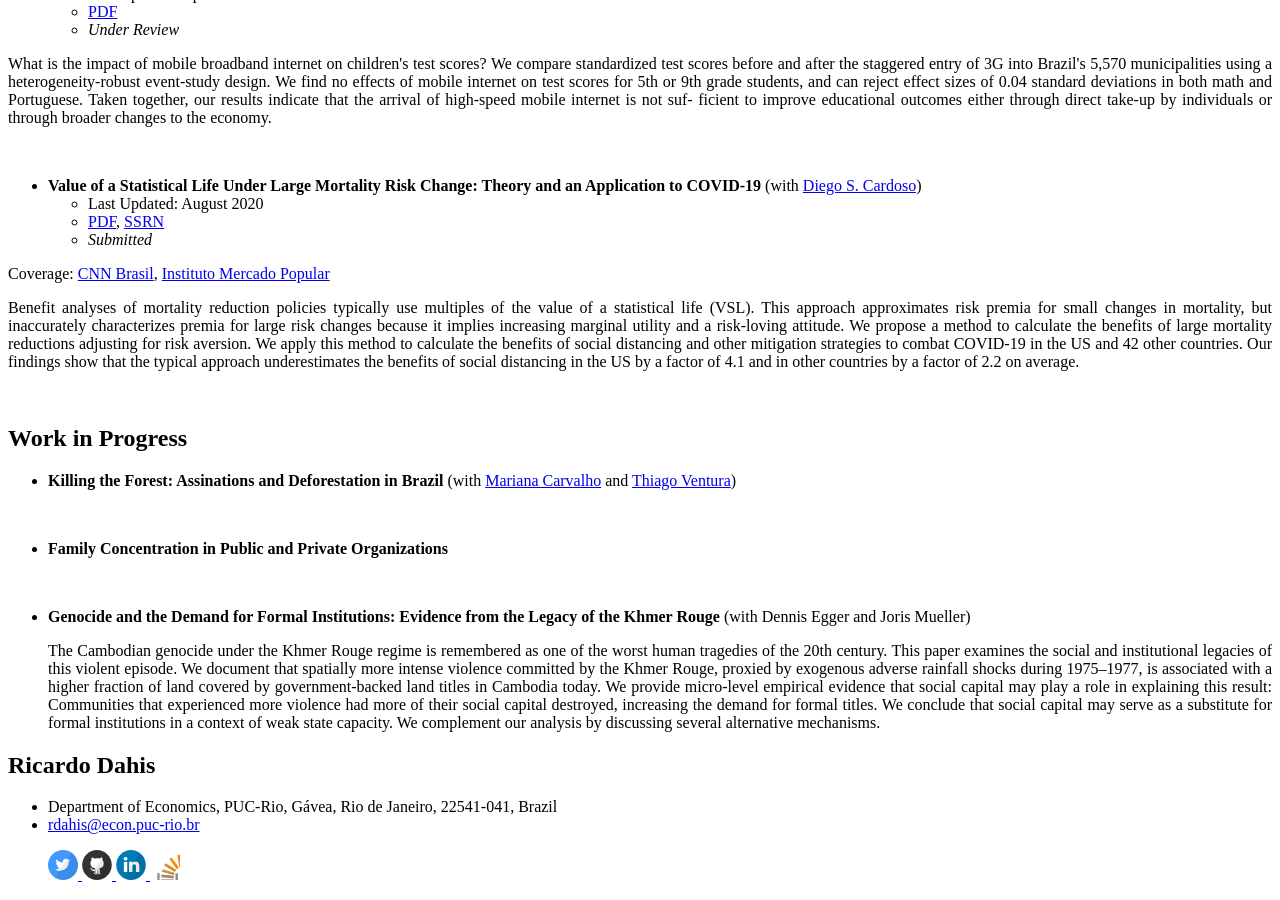
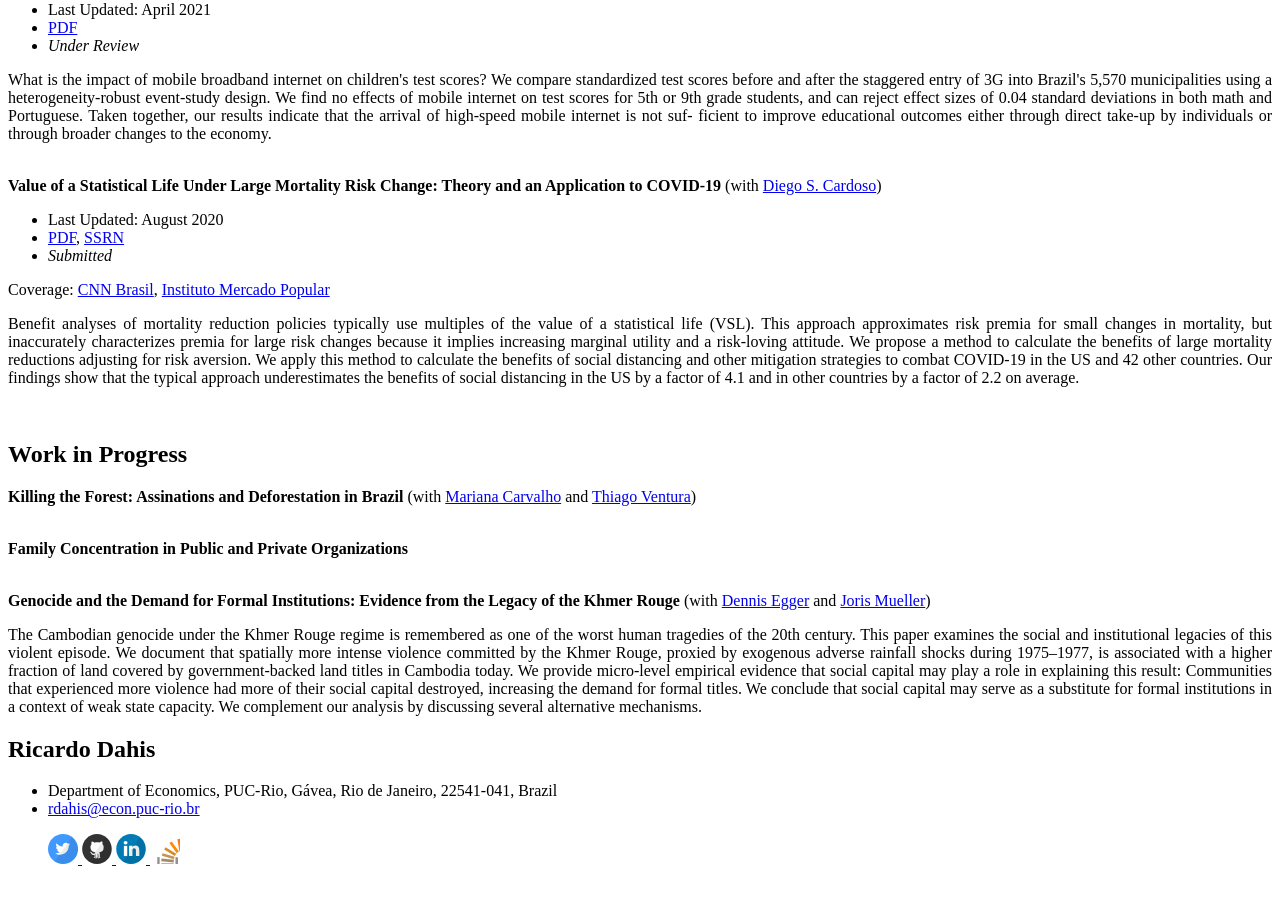
Before and after one commit to rdahis/rdahis.github.io, a Jekyll site: the page built from 1-research.md, in a window 1280 px wide and 900 px high, scrolled down 1106 px. Built offline with Jekyll 4.4.1, drawn with Linux system fonts in a browser that asks for light colours; a script that is not in the unit is left out.

Commit message:
Attempts to fix indentations [2] and adds coauthors' pages.

```diff
--- a/1-research.md
+++ b/1-research.md
@@ -6,25 +6,25 @@
 
 # Working Papers
 
-- **Selecting Top Bureaucrats: Admission Exams and Performance in Brazil** (with [Laura Schiavon](https://www.lauraschiavon.com/){:target="_blank"} and [Thiago Scot](https://sites.google.com/view/thiagoscot/){:target="_blank"})
-    - Last Updated: June 2021
-    - [PDF](/files/papers/DSS_Selecting_Top_Bureaucrats.pdf){:target="_blank"}, [SSRN](https://ssrn.com/abstract=3584725){:target="_blank"}
-    - **R&R Review of Economics and Statistics**
+**Selecting Top Bureaucrats: Admission Exams and Performance in Brazil** (with [Laura Schiavon](https://www.lauraschiavon.com/){:target="_blank"} and [Thiago Scot](https://sites.google.com/view/thiagoscot/){:target="_blank"})
+  - Last Updated: June 2021
+  - [PDF](/files/papers/DSS_Selecting_Top_Bureaucrats.pdf){:target="_blank"}, [SSRN](https://ssrn.com/abstract=3584725){:target="_blank"}
+  - **R&R Review of Economics and Statistics**
 
 <p style="text-align: justify;"> In the absence of strong incentives, public service delivery crucially depends on bureaucrat selection. Despite wide adoption by governments, it is unclear whether civil service examinations reliably select for job performance. We investigate this question focusing on state judges in Brazil. Exploring monthly data on judicial output and cross-court movement, we estimate that judges account for at least 23% of the observed variation in number of cases disposed. With novel data on admission examinations, we show that judges with higher grades perform better than lower-ranked peers. Our results suggest competitive examinations can be an effective way to screen candidates. </p>
 
 <br>
-- **Cutting Special Interests by the Roots: Evidence from the Brazilian Amazon** (with [Arthur Bragança](https://arthurbraganca.com/){:target="_blank"})
-    - Last Updated: July 2021
-    - [PDF](/files/papers/Braganca and Dahis (2021) Cutting Special Interests by the Roots.pdf){:target="_blank"}
-    - **R&R Journal of Public Economics**
+**Cutting Special Interests by the Roots: Evidence from the Brazilian Amazon** (with [Arthur Bragança](https://arthurbraganca.com/){:target="_blank"})
+  - Last Updated: July 2021
+  - [PDF](/files/papers/Braganca and Dahis (2021) Cutting Special Interests by the Roots.pdf){:target="_blank"}
+  - **R&R Journal of Public Economics**
 
 <p style="text-align: justify;"> Government policies may impact economic outcomes directly but also indirectly through effects on political equilibria. This paper examines the effects of the PPCDAm – a centralized environmental policy that synced real-time satellite deforestation data with enforcement on the ground – on the behavior and electoral outcomes of a powerful special-interest group operating in the Brazilian Amazon: farmers. Exploiting close elections, we document that municipalities governed by farmer mayors had higher deforestation rates and CO2e emissions, earmarked more resources to agriculture, and experienced more land-related conflict before, but not after, the PPCDAm was implemented. Any electoral advantage these mayors had before the policy also disappears with the introduction of the PPCDAm. Our findings are consistent with a political agency model where candidates use their occupation to signal commitment to deforestation. </p>
 
 <br>
-- **Development via Administrative Redistricting: Evidence from Brazil** (with [Christiane Szerman](https://sites.google.com/view/cszerman/){:target="_blank"})
-    - Last Updated: May 2021
-    - [PDF](/files/papers/Dahis and Szerman (2021) Development via Administrative Redistricting.pdf){:target="_blank"}
+**Development via Administrative Redistricting: Evidence from Brazil** (with [Christiane Szerman](https://sites.google.com/view/cszerman/){:target="_blank"})
+  - Last Updated: May 2021
+  - [PDF](/files/papers/Dahis and Szerman (2021) Development via Administrative Redistricting.pdf){:target="_blank"}
 
  Recipient of the _Susan Schmidt Bies Prize for Doctoral Student Research on Economics and Public Policy, 2018_
 
@@ -33,28 +33,28 @@
 <p style="text-align: justify;"> We exploit a large redistricting episode in Brazil to examine if, and how, administrative unit splits impact local development. Using a rich panel of administrative and spatial data, we first document that requests to split are more likely to be initiated by poor and rural districts. Employing a difference-in-differences strategy with areas whose requests to split were never approved serving as a control group, we find that splitting leads to an expansion of the public sector, some improvements in public service delivery and children's education attainment, but no impacts on the private sector. Meanwhile, outcomes are unaffected in parent municipalities. Results are consistent with adaptations of policy to local preferences. Our results inform the equity-efficiency trade-off embedded in decentralization reforms worldwide. </p>
 
 <br>
-- **Changing Racial Identity in the United States, 1880-1940** (with [Emily Nix](https://sites.google.com/site/emilyenix/){:target="_blank"} and [Nancy Qian](https://www.kellogg.northwestern.edu/faculty/qian/){:target="_blank"})
-    - Last Updated: June 2020
-    - [PDF](/files/papers/DNQ_2020_0608_FINAL.pdf){:target="_blank"}, [NBER Working Paper w26465](https://www.nber.org/papers/w26465){:target="_blank"}
-    - _Under review_
+**Changing Racial Identity in the United States, 1880-1940** (with [Emily Nix](https://sites.google.com/site/emilyenix/){:target="_blank"} and [Nancy Qian](https://www.kellogg.northwestern.edu/faculty/qian/){:target="_blank"})
+  - Last Updated: June 2020
+  - [PDF](/files/papers/DNQ_2020_0608_FINAL.pdf){:target="_blank"}, [NBER Working Paper w26465](https://www.nber.org/papers/w26465){:target="_blank"}
+  - _Under review_
 
 Coverage: [The Weeds (40:45)](https://open.spotify.com/episode/0QluGZdvuc5lFtt2ygnEtC?si=gSSl7uggTbqXu-LU3YvRSQ){:target="_blank"}, [Kellogg Insight](https://insight.kellogg.northwestern.edu/article/jim-crow-era-discrimination-violence-black-men-passed-white){:target="_blank"}
 
 <p style="text-align: justify;"> This paper documents that a large number of African American men experienced a change in racial identity to white during 1880 to 1940, while analogous changes were negligible for other races. We provide descriptive evidence that is consistent with the conventional wisdom that “passing” for white was a response to severe discrimination, and came at great personal cost. The findings suggest that contrary to traditional economic thinking, racial identity is neither entirely exogenous nor fixed over the lifetime, and responds to incentives. </p>
 
 <br>
-- **The Impact of 3G Mobile Internet on Educational Outcomes in Brazil** (with [Pedro Bessone](http://economics.mit.edu/grad/bessone.tepedino) and Lisa Ho)
-    - Last Updated: April 2021
-    - [PDF](/files/papers/Bessone, Dahis, and Ho (2021) The Impact of 3G Mobile Internet on Educational Outcomes in Brazil.pdf){:target="_blank"}
-    - _Under Review_
+**The Impact of 3G Mobile Internet on Educational Outcomes in Brazil** (with [Pedro Bessone](http://economics.mit.edu/grad/bessone.tepedino) and Lisa Ho)
+  - Last Updated: April 2021
+  - [PDF](/files/papers/Bessone, Dahis, and Ho (2021) The Impact of 3G Mobile Internet on Educational Outcomes in Brazil.pdf){:target="_blank"}
+  - _Under Review_
 
 <p style="text-align: justify;"> What is the impact of mobile broadband internet on children's test scores? We compare standardized test scores before and after the staggered entry of 3G into Brazil's 5,570 municipalities using a heterogeneity-robust event-study design. We find no effects of mobile internet on test scores for 5th or 9th grade students, and can reject effect sizes of 0.04 standard deviations in both math and Portuguese. Taken together, our results indicate that the arrival of high-speed mobile internet is not suf- ficient to improve educational outcomes either through direct take-up by individuals or through broader changes to the economy. </p>
 
 <br>
-- **Value of a Statistical Life Under Large Mortality Risk Change: Theory and an Application to COVID-19** (with [Diego S. Cardoso](https://www.diegoscardoso.com/){:target="_blank"})
-    - Last Updated: August 2020
-    - [PDF](/files/papers/CD_VSL.pdf){:target="_blank"}, [SSRN](https://papers.ssrn.com/abstract=3599529){:target="_blank"}
-    - _Submitted_
+**Value of a Statistical Life Under Large Mortality Risk Change: Theory and an Application to COVID-19** (with [Diego S. Cardoso](https://www.diegoscardoso.com/){:target="_blank"})
+  - Last Updated: August 2020
+  - [PDF](/files/papers/CD_VSL.pdf){:target="_blank"}, [SSRN](https://papers.ssrn.com/abstract=3599529){:target="_blank"}
+  - _Submitted_
 
 Coverage: [CNN Brasil](https://www.cnnbrasil.com.br/nacional/2020/04/22/quarentena-intensiva-traria-beneficio-de-r-298-bi-por-mes-ao-pais-diz-pesquisa){:target="_blank"}, [Instituto Mercado Popular](https://mercadopopular.org/economia/os-beneficios-economicos-do-distanciamento-social/){:target="_blank"}
 
@@ -64,12 +64,12 @@
 
 # Work in Progress
 
-- **Killing the Forest: Assinations and Deforestation in Brazil** (with [Mariana Carvalho](https://www.maricarvalho.com/) and [Thiago Ventura](https://tiagoventura.rbind.io/))
+**Killing the Forest: Assinations and Deforestation in Brazil** (with [Mariana Carvalho](https://www.maricarvalho.com/) and [Thiago Ventura](https://tiagoventura.rbind.io/))
 
 <br>
-- **Family Concentration in Public and Private Organizations**
+**Family Concentration in Public and Private Organizations**
 
 <br>
-- **Genocide and the Demand for Formal Institutions: Evidence from the Legacy of the Khmer Rouge** (with Dennis Egger and Joris Mueller)
+**Genocide and the Demand for Formal Institutions: Evidence from the Legacy of the Khmer Rouge** (with [Dennis Egger](https://www.dennisegger.net/) and [Joris Mueller](https://www.jorismueller.com/))
 
-   <p style="text-align: justify;"> The Cambodian genocide under the Khmer Rouge regime is remembered as one of the worst human tragedies of the 20th century. This paper examines the social and institutional legacies of this violent episode. We document that spatially more intense violence committed by the Khmer Rouge, proxied by exogenous adverse rainfall shocks during 1975–1977, is associated with a higher fraction of land covered by government-backed land titles in Cambodia today. We provide micro-level empirical evidence that social capital may play a role in explaining this result: Communities that experienced more violence had more of their social capital destroyed, increasing the demand for formal titles. We conclude that social capital may serve as a substitute for formal institutions in a context of weak state capacity. We complement our analysis by discussing several alternative mechanisms. </p>
+<p style="text-align: justify;"> The Cambodian genocide under the Khmer Rouge regime is remembered as one of the worst human tragedies of the 20th century. This paper examines the social and institutional legacies of this violent episode. We document that spatially more intense violence committed by the Khmer Rouge, proxied by exogenous adverse rainfall shocks during 1975–1977, is associated with a higher fraction of land covered by government-backed land titles in Cambodia today. We provide micro-level empirical evidence that social capital may play a role in explaining this result: Communities that experienced more violence had more of their social capital destroyed, increasing the demand for formal titles. We conclude that social capital may serve as a substitute for formal institutions in a context of weak state capacity. We complement our analysis by discussing several alternative mechanisms. </p>
```
